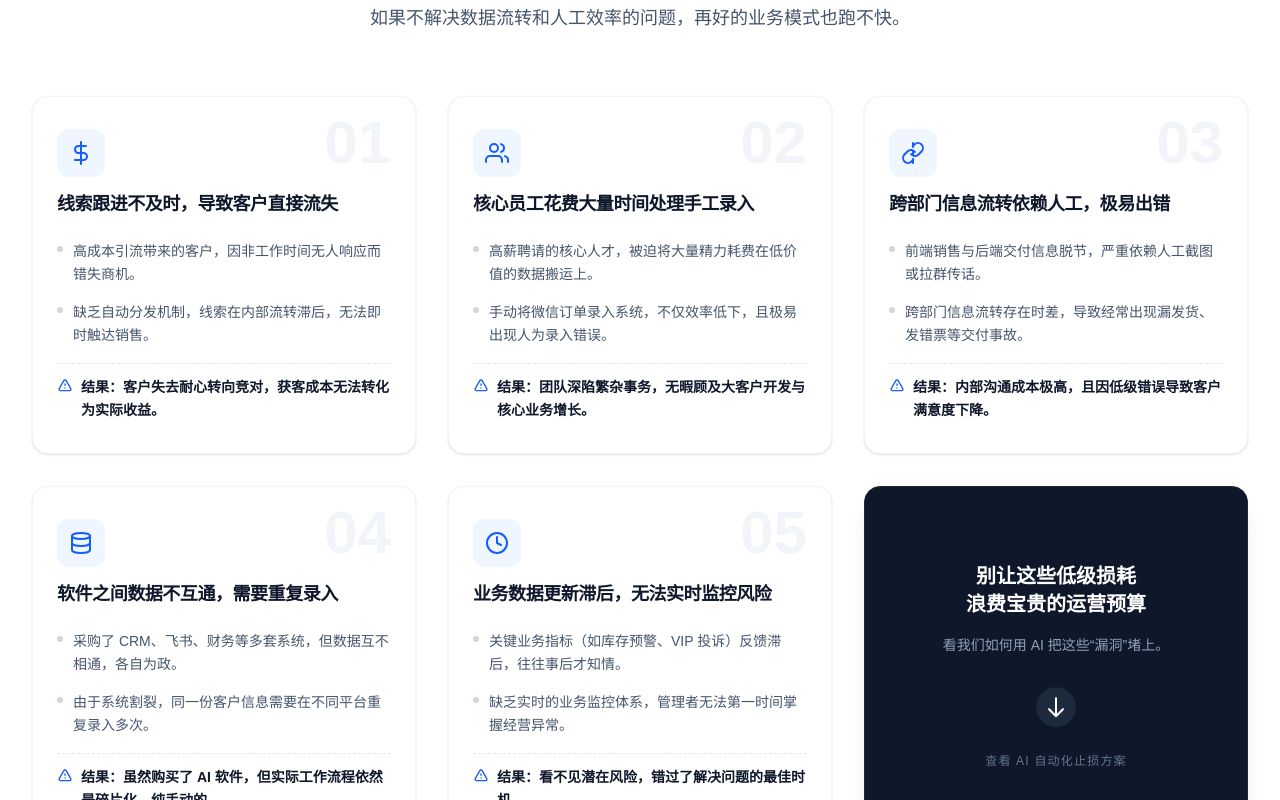
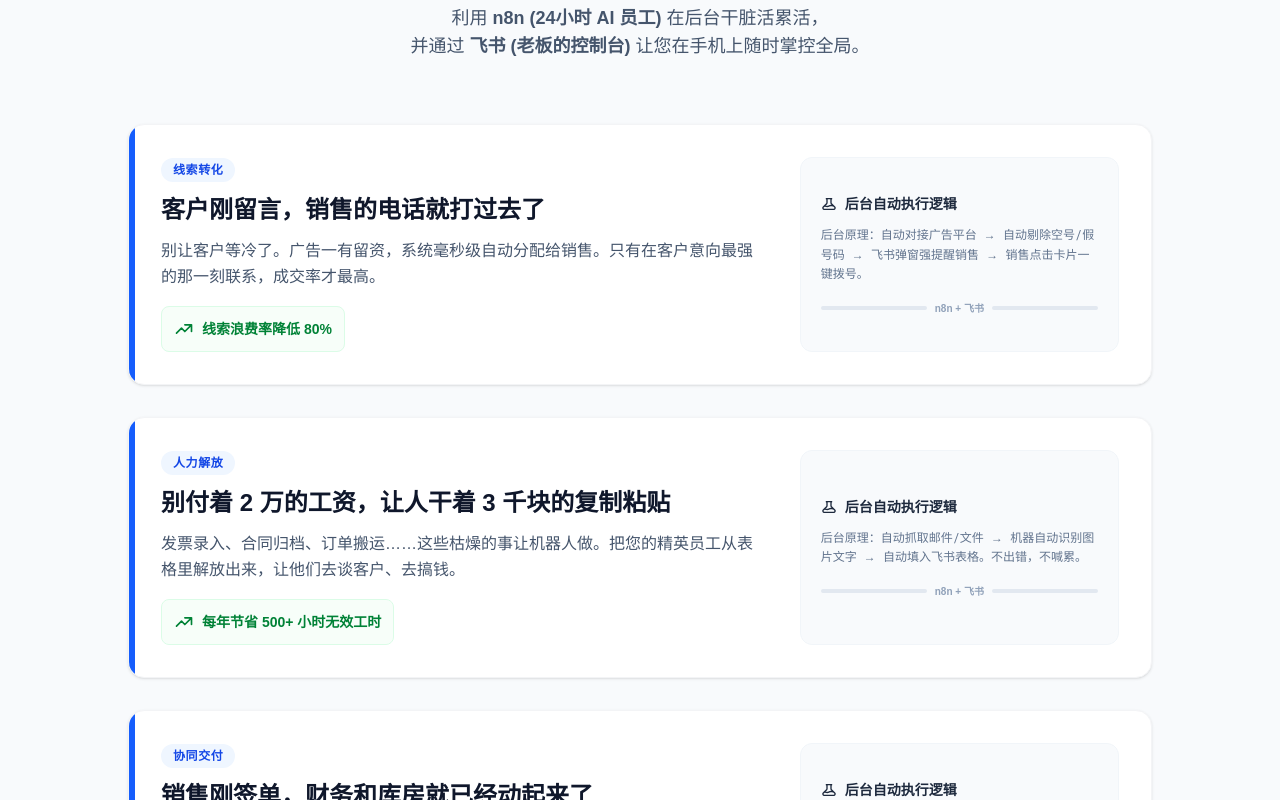
Before and after one commit to LEO-JIM/shangqunai, a Next.js app: page / in a window 1280 px wide. Shown: the part 2200-3000 px from the top of the page. Built offline with nearby package versions, Linux system fonts and the light colour scheme.

Commit message:
true reward pain

```diff
--- a/components/RewardPain.tsx
+++ b/components/RewardPain.tsx
@@ -2,177 +2,154 @@
 
 import React from "react";
 
-// 定义图标组件
-const Icons = {
-  MoneyLoss: () => (
-    <svg xmlns="http://www.w3.org/2000/svg" width="24" height="24" viewBox="0 0 24 24" fill="none" stroke="currentColor" strokeWidth="2" strokeLinecap="round" strokeLinejoin="round">
-      <line x1="12" y1="1" x2="12" y2="23" />
-      <path d="M17 5H9.5a3.5 3.5 0 0 0 0 7h5a3.5 3.5 0 0 1 0 7H6" />
-    </svg>
-  ),
-  HumanResource: () => (
-    <svg xmlns="http://www.w3.org/2000/svg" width="24" height="24" viewBox="0 0 24 24" fill="none" stroke="currentColor" strokeWidth="2" strokeLinecap="round" strokeLinejoin="round">
-      <path d="M17 21v-2a4 4 0 0 0-4-4H5a4 4 0 0 0-4 4v2" />
-      <circle cx="9" cy="7" r="4" />
-      <path d="M23 21v-2a4 4 0 0 0-3-3.87" />
-      <path d="M16 3.13a4 4 0 0 1 0 7.75" />
-    </svg>
-  ),
-  BrokenLink: () => (
-    <svg xmlns="http://www.w3.org/2000/svg" width="24" height="24" viewBox="0 0 24 24" fill="none" stroke="currentColor" strokeWidth="2" strokeLinecap="round" strokeLinejoin="round">
-      <path d="M10 13a5 5 0 0 0 7.54.54l3-3a5 5 0 0 0-7.07-7.07l-1.72 1.71" />
-      <path d="M14 11a5 5 0 0 0-7.54-.54l-3 3a5 5 0 0 0 7.07 7.07l1.71-1.71" />
-      <line x1="12" y1="2" x2="12" y2="22" strokeWidth="2" strokeDasharray="4 4" />
-    </svg>
-  ),
-  SlowClock: () => (
-    <svg xmlns="http://www.w3.org/2000/svg" width="24" height="24" viewBox="0 0 24 24" fill="none" stroke="currentColor" strokeWidth="2" strokeLinecap="round" strokeLinejoin="round">
-      <circle cx="12" cy="12" r="10" />
-      <polyline points="12 6 12 12 16 14" />
-    </svg>
-  ),
-  DataSilo: () => (
-    <svg xmlns="http://www.w3.org/2000/svg" width="24" height="24" viewBox="0 0 24 24" fill="none" stroke="currentColor" strokeWidth="2" strokeLinecap="round" strokeLinejoin="round">
-      <ellipse cx="12" cy="5" rx="9" ry="3" />
-      <path d="M21 12c0 1.66-4 3-9 3s-9-1.34-9-3" />
-      <path d="M3 5v14c0 1.66 4 3 9 3s9-1.34 9-3V5" />
-    </svg>
-  ),
-};
-
-const painPoints = [
-  {
-    id: "01",
-    icon: <Icons.MoneyLoss />,
-    title: "线索跟进不及时，导致客户直接流失",
-    desc: [
-      "高成本引流带来的客户，因非工作时间无人响应而错失商机。",
-      "缺乏自动分发机制，线索在内部流转滞后，无法即时触达销售。",
-      "结果：客户失去耐心转向竞对，获客成本无法转化为实际收益。",
-    ],
-  },
-  {
-    id: "02",
-    icon: <Icons.HumanResource />,
-    title: "核心员工花费大量时间处理手工录入",
-    desc: [
-      "高薪聘请的核心人才，被迫将大量精力耗费在低价值的数据搬运上。",
-      "手动将微信订单录入系统，不仅效率低下，且极易出现人为录入错误。",
-      "结果：团队深陷繁杂事务，无暇顾及大客户开发与核心业务增长。",
-    ],
-  },
-  {
-    id: "03",
-    icon: <Icons.BrokenLink />,
-    title: "跨部门信息流转依赖人工，极易出错",
-    desc: [
-      "前端销售与后端交付信息脱节，严重依赖人工截图或拉群传话。",
-      "跨部门信息流转存在时差，导致经常出现漏发货、发错票等交付事故。",
-      "结果：内部沟通成本极高，且因低级错误导致客户满意度下降。",
-    ],
-  },
-  {
-    id: "04",
-    icon: <Icons.DataSilo />,
-    title: "软件之间数据不互通，需要重复录入",
-    desc: [
-      "采购了 CRM、飞书、财务等多套系统，但数据互不相通，各自为政。",
-      "由于系统割裂，同一份客户信息需要在不同平台重复录入多次。",
-      "结果：虽然购买了 AI 软件，但实际工作流程依然是碎片化、纯手动的。",
-    ],
-  },
-  {
-    id: "05",
-    icon: <Icons.SlowClock />,
-    title: "业务数据更新滞后，无法实时监控风险",
-    desc: [
-      "关键业务指标（如库存预警、VIP 投诉）反馈滞后，往往事后才知情。",
-      "缺乏实时的业务监控体系，管理者无法第一时间掌握经营异常。",
-      "结果：看不见潜在风险，错过了解决问题的最佳时机。",
-    ],
-  },
-];
-
 const RewardPain = () => {
   return (
-    <section className="w-full py-24 px-6 md:px-8 bg-white border-b border-gray-100">
-      <div className="max-w-7xl mx-auto">
+    <section className="w-full py-24 px-6 md:px-8 bg-slate-50">
+      <div className="max-w-5xl mx-auto">
+
+        {/* Header */}
         <div className="text-center mb-16">
           <h2 className="text-3xl md:text-4xl font-bold text-slate-900 mb-6">
-            您的利润，正在这 <span className="text-blue-600">5 个“隐形漏洞”</span>中悄悄流失
+            不仅仅是省钱，更是<span className="text-blue-600">让生意自己会自动跑起来</span>
           </h2>
-          <p className="text-lg text-slate-600 max-w-2xl mx-auto">
-            如果不解决数据流转和人工效率的问题，再好的业务模式也跑不快。
+          <p className="text-lg text-slate-600 max-w-3xl mx-auto">
+            利用 <strong>n8n (24小时 AI 员工)</strong> 在后台干脏活累活，
+            <br className="hidden md:block" />
+            并通过 <strong>飞书 (老板的控制台)</strong> 让您在手机上随时掌控全局。
           </p>
         </div>
 
-        <div className="grid grid-cols-1 md:grid-cols-2 lg:grid-cols-3 gap-8">
-          {painPoints.map((item, idx) => (
-            <div
-              key={idx}
-              className="group relative bg-white rounded-2xl px-6 py-8 shadow-sm border border-gray-100 hover:shadow-lg hover:border-blue-100 hover:bg-blue-50/30 transition-all duration-300"
-            >
-              <div className="absolute top-4 right-6 text-6xl font-black text-slate-100 group-hover:text-blue-50 transition-colors pointer-events-none select-none">
-                {item.id}
-              </div>
+        <div className="space-y-8">
 
-              <div className="relative z-10 mb-6">
-                <div className="w-12 h-12 bg-blue-50 text-blue-600 rounded-xl flex items-center justify-center mb-4 group-hover:bg-blue-600 group-hover:text-white transition-colors duration-300">
-                  {item.icon}
-                </div>
-                <h3 className="text-lg font-bold text-slate-900 leading-tight tracking-tight">
-                  {item.title}
-                </h3>
-              </div>
+          {/* 1. 线索转化 */}
+          <SolutionCard
+            badge="线索转化"
+            title="客户刚留言，销售的电话就打过去了"
+            resultHighlight="线索浪费率降低 80%"
+            desc="别让客户等冷了。广告一有留资，系统毫秒级自动分配给销售。只有在客户意向最强的那一刻联系，成交率才最高。"
+            techProof="后台原理：自动对接广告平台 → 自动剔除空号/假号码 → 飞书弹窗强提醒销售 → 销售点击卡片一键拨号。"
+          />
 
-              <ul className="relative z-10 space-y-4">
-                {item.desc.map((d, i) => {
-                  const isResult = i === item.desc.length - 1;
-                  return (
-                    <li
-                      key={i}
-                      className={`flex items-start text-sm leading-relaxed ${
-                        isResult
-                          ? "font-bold text-slate-900 mt-2 pt-3 border-t border-dashed border-gray-200"
-                          : "text-slate-600"
-                      }`}
-                    >
-                      {!isResult && (
-                        <span className="mt-1.5 mr-2.5 min-w-[6px] h-1.5 rounded-full bg-gray-300 group-hover:bg-blue-400 transition-colors"></span>
-                      )}
-                      {isResult && (
-                        <svg className="w-4 h-4 text-blue-600 mr-2 mt-0.5 flex-shrink-0" fill="none" viewBox="0 0 24 24" stroke="currentColor">
-                          <path strokeLinecap="round" strokeLinejoin="round" strokeWidth="2" d="M12 9v2m0 4h.01m-6.938 4h13.856c1.54 0 2.502-1.667 1.732-3L13.732 4c-.77-1.333-2.694-1.333-3.464 0L3.34 16c-.77 1.333.192 3 1.732 3z" />
-                        </svg>
-                      )}
-                      {d}
-                    </li>
-                  );
-                })}
-              </ul>
-            </div>
-          ))}
+          {/* 2. 人力解放 */}
+          <SolutionCard
+            badge="人力解放"
+            title="别付着 2 万的工资，让人干着 3 千块的复制粘贴"
+            resultHighlight="每年节省 500+ 小时无效工时"
+            desc="发票录入、合同归档、订单搬运……这些枯燥的事让机器人做。把您的精英员工从表格里解放出来，让他们去谈客户、去搞钱。"
+            techProof="后台原理：自动抓取邮件/文件 → 机器自动识别图片文字 → 自动填入飞书表格。不出错，不喊累。"
+          />
 
-          <div className="relative group cursor-pointer flex flex-col justify-center items-center px-6 py-8 rounded-2xl bg-slate-900 text-white text-center shadow-xl transition-all duration-300 ease-out hover:-translate-y-2 hover:shadow-2xl hover:shadow-blue-600/30 hover:bg-slate-800 border border-slate-800 hover:border-blue-500/50">
-            <h3 className="text-xl font-bold mb-4 group-hover:text-blue-200 transition-colors">
-              别让这些低级损耗<br/>浪费宝贵的运营预算
-            </h3>
-            <p className="text-slate-400 text-sm mb-8 leading-relaxed">
-              看我们如何用 AI 把这些“漏洞”堵上。
-            </p>
-            <div className="animate-bounce mt-2 p-2 rounded-full bg-slate-800 group-hover:bg-blue-600 transition-colors duration-300">
-              <svg className="w-6 h-6 text-white" fill="none" stroke="currentColor" viewBox="0 0 24 24">
-                <path strokeLinecap="round" strokeLinejoin="round" strokeWidth={2} d="M19 14l-7 7m0 0l-7-7m7 7V3" />
-              </svg>
-            </div>
-            <p className="text-xs text-slate-500 mt-4 uppercase tracking-widest group-hover:text-blue-300 transition-colors">
-              查看 AI 自动化止损方案
-            </p>
+          {/* 3. 协同交付 */}
+          <SolutionCard
+            badge="协同交付"
+            title="销售刚签单，财务和库房就已经动起来了"
+            resultHighlight="订单交付周期缩短 50%"
+            desc="拒绝“我没看到群消息”。一旦成交，系统自动要把活派给财务、库房和实施。不是人催人，而是系统推着人走，想偷懒都不行。"
+            techProof="后台原理：监控销售签单状态 → 自动给各部门发飞书任务卡片 → 自动拉专属服务群 → 完工自动汇报。"
+          />
+
+          {/* 4. 数据孤岛 */}
+          <SolutionCard
+            badge="经营数据"
+            title="不用问下属要报表，手机打开就是实时经营数据"
+            resultHighlight="从“月底看报表”变为“实时看大盘”"
+            desc="软件买了一大堆，数据全是散的？我们帮您把 CRM、财务、电商后台的数据全部打通，汇总在一张表上，老板一眼就能看懂。"
+            techProof="后台原理：连接所有独立软件接口 → 统一整理数据格式 → 实时同步至飞书多维表格仪表盘。"
+          />
+
+          {/* 5. 风险控制 */}
+          <SolutionCard
+            badge="风险控制"
+            title="比老板更早发现问题，把风险掐死在苗头里"
+            resultHighlight="将潜在利润损失拦截在发生之前"
+            desc="库存不够了？大客户不开心了？利润跌破红线了？系统会比您先知道，并疯狂震动负责人的手机，直到问题解决为止。"
+            techProof="后台原理：全天候监控业务数据 → 一旦异常触发布控 → 飞书发送“加急”消息（强震动提醒）→ 手机端一键处理。"
+          />
+
+        </div>
+
+        {/* Transition */}
+        <div className="mt-20 text-center border-t border-gray-200 pt-16">
+          <h3 className="text-2xl font-bold text-slate-800 mb-4">
+            这 5 个场景，仅仅是效率提升的<span className="text-blue-600">冰山一角</span>
+          </h3>
+          <p className="text-slate-600 max-w-2xl mx-auto mb-8 leading-relaxed">
+            每家企业的流程都是独一无二的。您的业务中，还有大量隐形的繁琐环节占用了宝贵的时间。
+            <br/>
+            {/* 修复点：移除了这里多余的 </strong> 标签 */}
+            我们提供的不是标准化的软件，而是深度贴合您业务逻辑的定制化疏通服务。
+          </p>
+
+          <div className="flex flex-col items-center justify-center gap-2 text-slate-400 text-sm animate-pulse">
+            <span>了解我们的服务承诺</span>
+            <svg className="w-5 h-5" fill="none" stroke="currentColor" viewBox="0 0 24 24">
+              <path strokeLinecap="round" strokeLinejoin="round" strokeWidth={2} d="M19 14l-7 7m0 0l-7-7m7 7V3" />
+            </svg>
           </div>
         </div>
+
       </div>
     </section>
   );
 };
 
+// 独立的卡片组件
+const SolutionCard = ({ badge, title, resultHighlight, desc, techProof }: { badge: string, title: string, resultHighlight: string, desc: string, techProof: string }) => (
+  <div className="bg-white rounded-2xl p-6 md:p-8 shadow-sm border border-gray-100 hover:shadow-md transition-shadow relative overflow-hidden group">
+    {/* 左侧装饰条 */}
+    <div className="absolute left-0 top-0 bottom-0 w-1.5 bg-blue-600"></div>
+
+    <div className="flex flex-col md:flex-row gap-6 md:gap-10">
+      {/* 左侧：核心商业成果 */}
+      <div className="flex-1">
+        <div className="inline-block px-3 py-1 bg-blue-50 text-blue-700 text-xs font-bold uppercase tracking-wider rounded-full mb-3">
+          {badge}
+        </div>
+        <h3 className="text-xl md:text-2xl font-bold text-slate-900 mb-3">
+          {title}
+        </h3>
+        <p className="text-slate-600 leading-relaxed mb-4 text-sm md:text-base">
+          {desc}
+        </p>
+        <div className="bg-green-50/50 border border-green-100 rounded-lg p-3 inline-block">
+          <p className="text-green-700 font-bold flex items-center gap-2 text-sm">
+            <TrendingUpIcon />
+            {resultHighlight}
+          </p>
+        </div>
+      </div>
+
+      {/* 右侧：技术实现原理 (用大白话解释) */}
+      <div className="md:w-1/3 bg-slate-50 rounded-xl p-5 border border-slate-100 flex flex-col justify-center">
+        <div className="flex items-center gap-2 mb-3 text-slate-800 font-semibold text-sm">
+          <WorkflowIcon />
+          <span>后台自动执行逻辑</span>
+        </div>
+        <p className="text-xs text-slate-500 leading-relaxed font-mono">
+          {techProof}
+        </p>
+        {/* 视觉暗示：连接图标 */}
+        <div className="mt-4 flex items-center gap-2 text-slate-300">
+           <div className="h-1 flex-1 bg-slate-200 rounded-full"></div>
+           <div className="text-[10px] text-slate-400 font-bold">n8n + 飞书</div>
+           <div className="h-1 flex-1 bg-slate-200 rounded-full"></div>
+        </div>
+      </div>
+    </div>
+  </div>
+);
+
+// Icons
+const TrendingUpIcon = () => (
+  <svg className="w-5 h-5" fill="none" viewBox="0 0 24 24" stroke="currentColor">
+    <path strokeLinecap="round" strokeLinejoin="round" strokeWidth={2} d="M13 7h8m0 0v8m0-8l-8 8-4-4-6 6" />
+  </svg>
+);
+
+const WorkflowIcon = () => (
+  <svg className="w-4 h-4" fill="none" viewBox="0 0 24 24" stroke="currentColor">
+    <path strokeLinecap="round" strokeLinejoin="round" strokeWidth={2} d="M19.428 15.428a2 2 0 00-1.022-.547l-2.384-.477a6 6 0 00-3.86.517l-.318.158a6 6 0 01-3.86.517L6.05 15.21a2 2 0 00-1.806.547M8 4h8l-1 1v5.172a2 2 0 00.586 1.414l5 5c1.26 1.26.367 3.414-1.415 3.414H4.828c-1.782 0-2.674-2.154-1.414-3.414l5-5A2 2 0 009 10.172V5L8 4z" />
+  </svg>
+);
+
 export default RewardPain;
```
